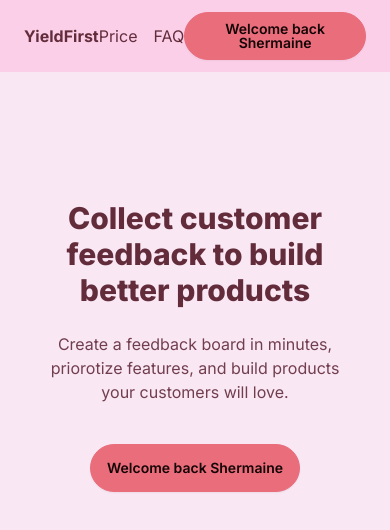
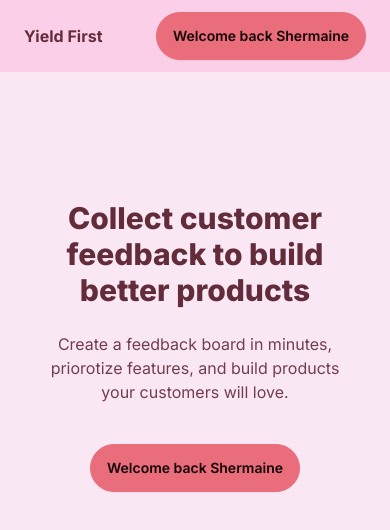
Before and after one commit to Mayst0731/yields, a Next.js app: page / in a window 390 px wide. Shown: the top 530 px of the page. Built offline with nearby package versions, Linux system fonts and the light colour scheme.

Commit message:
Adding responsive config for mobile usage

```diff
--- a/app/page.js
+++ b/app/page.js
@@ -8,9 +8,9 @@ export default function Home() {
       <section className="bg-pink-200">
         <div className="flex justify-between items-center px-6 py-3 max-w-3xl mx-auto">
           <div className="font-bold">
-            YieldFirst
+            Yield First
           </div>
-          <div className="space-x-4">
+          <div className="space-x-4 max-md:hidden">
             <a className="link link-hover">Price</a>
             <a className="link link-hover">FAQ</a>
           </div>
@@ -20,7 +20,7 @@ export default function Home() {
         </div>
       </section>
       <section className="px-8 text-center py-32 max-w-3xl mx-auto">
-        <h1 className="text-3xl font-extrabold mb-6">Collect customer feedback to build better products</h1>
+        <h1 className="text-3xl lg:text-5xl font-extrabold mb-6">Collect customer feedback to build better products</h1>
         <div className="opacity-90 mb-10">
           Create a feedback board in minutes, priorotize features, and
           build products your customers will love.
```
